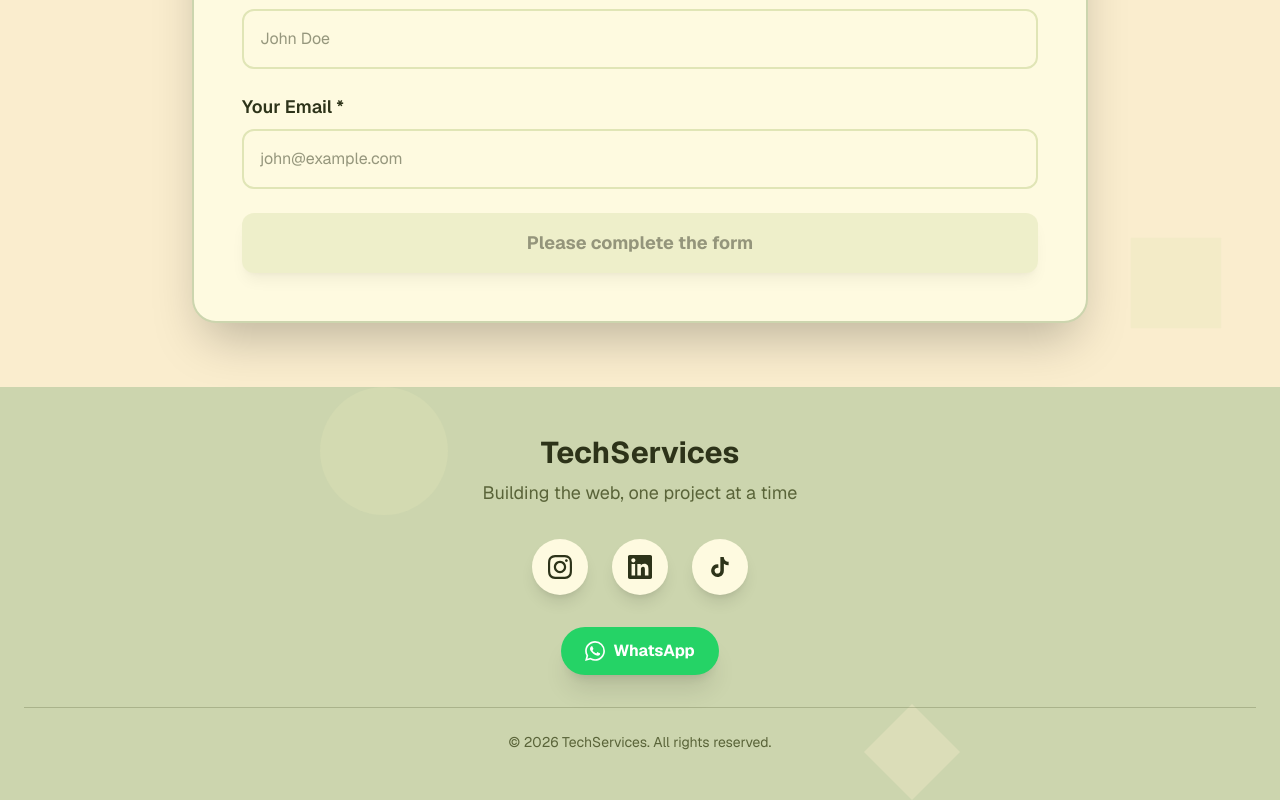
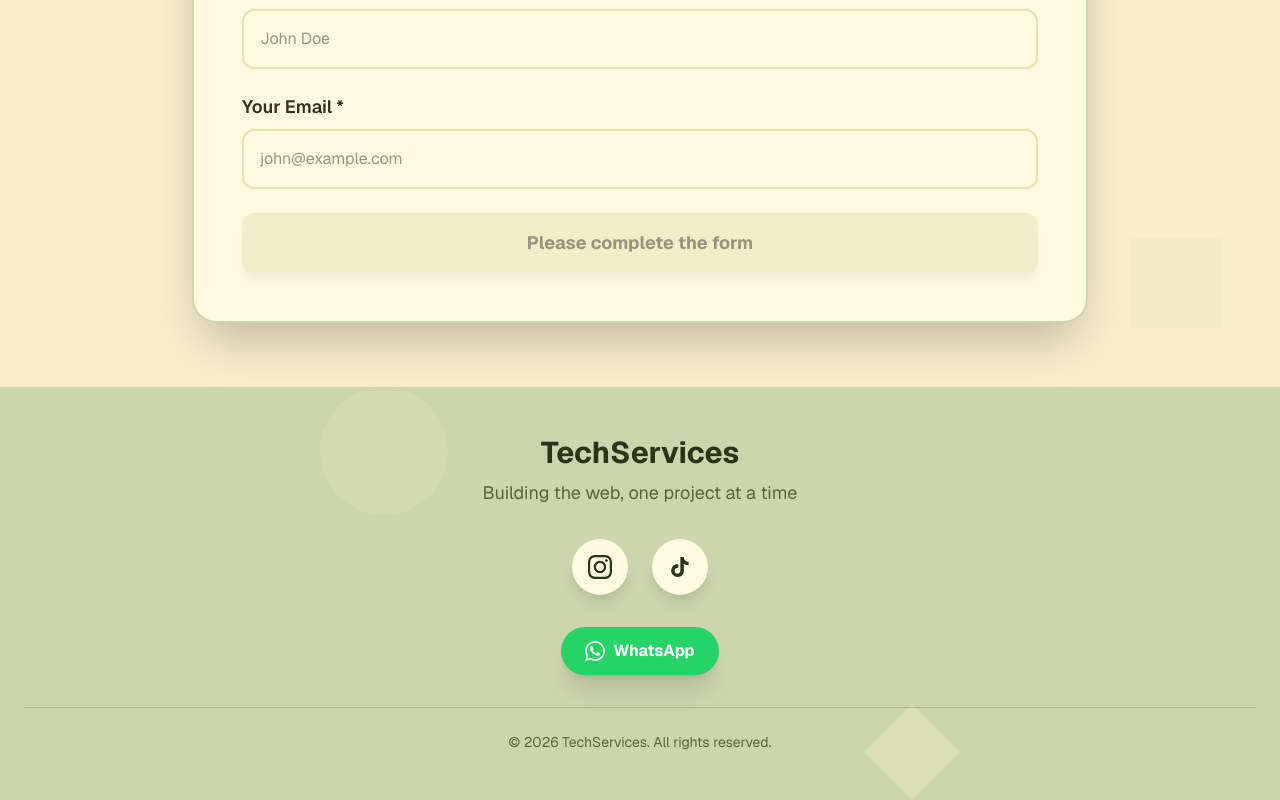
Before and after one commit to techServises-360/techservises, a Next.js app: page / in a window 1280 px wide. Shown: the part 1536-2336 px from the top of the page. Built offline with nearby package versions, Linux system fonts and the light colour scheme; no server answers; the database is empty.

Commit message:
update commit

```diff
--- a/app/components/Footer.tsx
+++ b/app/components/Footer.tsx
@@ -15,16 +15,7 @@
       ),
       show: true
     },
-    {
-      name: 'LinkedIn',
-      url: 'https://linkedin.com/company/techservices',
-      icon: (
-        <svg className="w-6 h-6" fill="currentColor" viewBox="0 0 24 24">
-          <path d="M20.447 20.452h-3.554v-5.569c0-1.328-.027-3.037-1.852-3.037-1.853 0-2.136 1.445-2.136 2.939v5.667H9.351V9h3.414v1.561h.046c.477-.9 1.637-1.85 3.37-1.85 3.601 0 4.267 2.37 4.267 5.455v6.286zM5.337 7.433c-1.144 0-2.063-.926-2.063-2.065 0-1.138.92-2.063 2.063-2.063 1.14 0 2.064.925 2.064 2.063 0 1.139-.925 2.065-2.064 2.065zm1.782 13.019H3.555V9h3.564v11.452zM22.225 0H1.771C.792 0 0 .774 0 1.729v20.542C0 23.227.792 24 1.771 24h20.451C23.2 24 24 23.227 24 22.271V1.729C24 .774 23.2 0 22.222 0h.003z"/>
-        </svg>
-      ),
-      show: true
-    },
+
     {
       name: 'TikTok',
       url: tiktokUrl,
```
